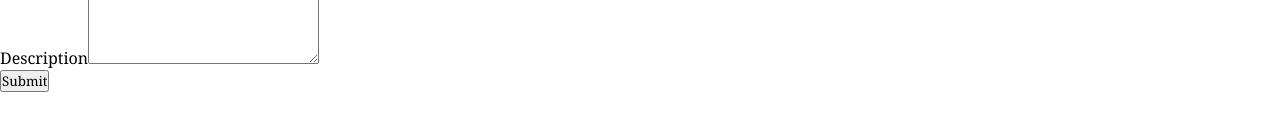
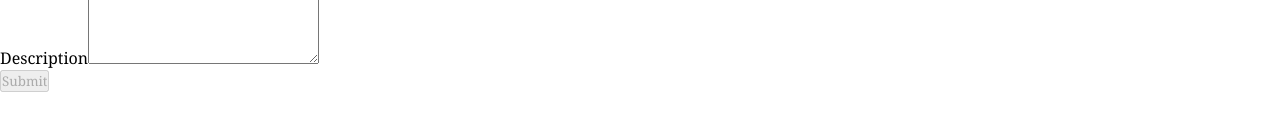
Before and after one commit to luftedar/next-portfolio, a Next.js app: page /contact in a window 1280 px wide. Shown: the part 321-452 px from the top of the page. Built offline with nearby package versions, Linux system fonts and the light colour scheme.

Commit message:
Install formspree

```diff
--- a/components/ContactForm.js
+++ b/components/ContactForm.js
@@ -1,8 +1,9 @@
-import React from 'react';
+import React, { useState, useEffect } from 'react';
 import { useFormik } from 'formik';
 import validate from '../helpers/contactFormValidator';
 
 const ContactForm = () => {
+  const [submitDisable, setSubmitDisable] = useState(true);
   const formik = useFormik({
     initialValues: {
       fullName: '',
@@ -14,6 +15,11 @@ const ContactForm = () => {
       alert(JSON.stringify(values, null, 2));
     }
   });
+  console.log(formik);
+  useEffect(() => {
+    if(formik.errors === {})
+    setSubmitDisable(false)
+  }, [formik.values])
   return (
     <form
       action="https://formspree.io/f/xnqwoaww"
@@ -56,7 +62,7 @@ const ContactForm = () => {
         </textarea>
         {(formik.touched.description && formik.errors.description) && <div>{formik.errors.description}</div>}
       </div>
-      <button type="submit">Submit</button>
+      <button type="submit" disabled={submitDisable}>Submit</button>
     </form>
   )
 }
--- a/package.json
+++ b/package.json
@@ -9,6 +9,7 @@
     "lint": "next lint"
   },
   "dependencies": {
+    "@formspree/react": "^2.2.4",
     "formik": "^2.2.9",
     "next": "12.1.5",
     "prop-types": "^15.8.1",
```
Also changed, not shown: 2 other files (tests, documents, lock files or other folders).
